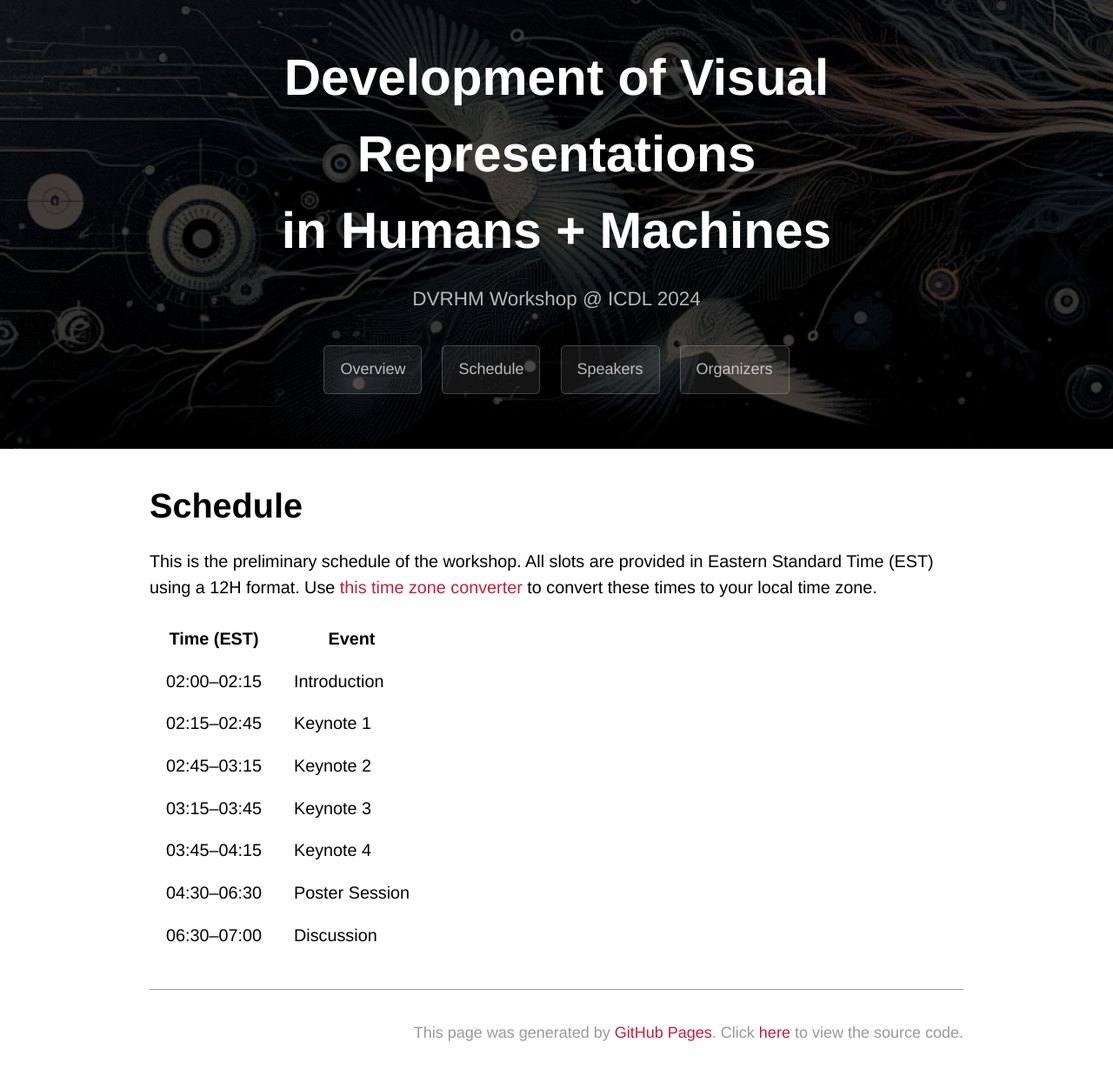
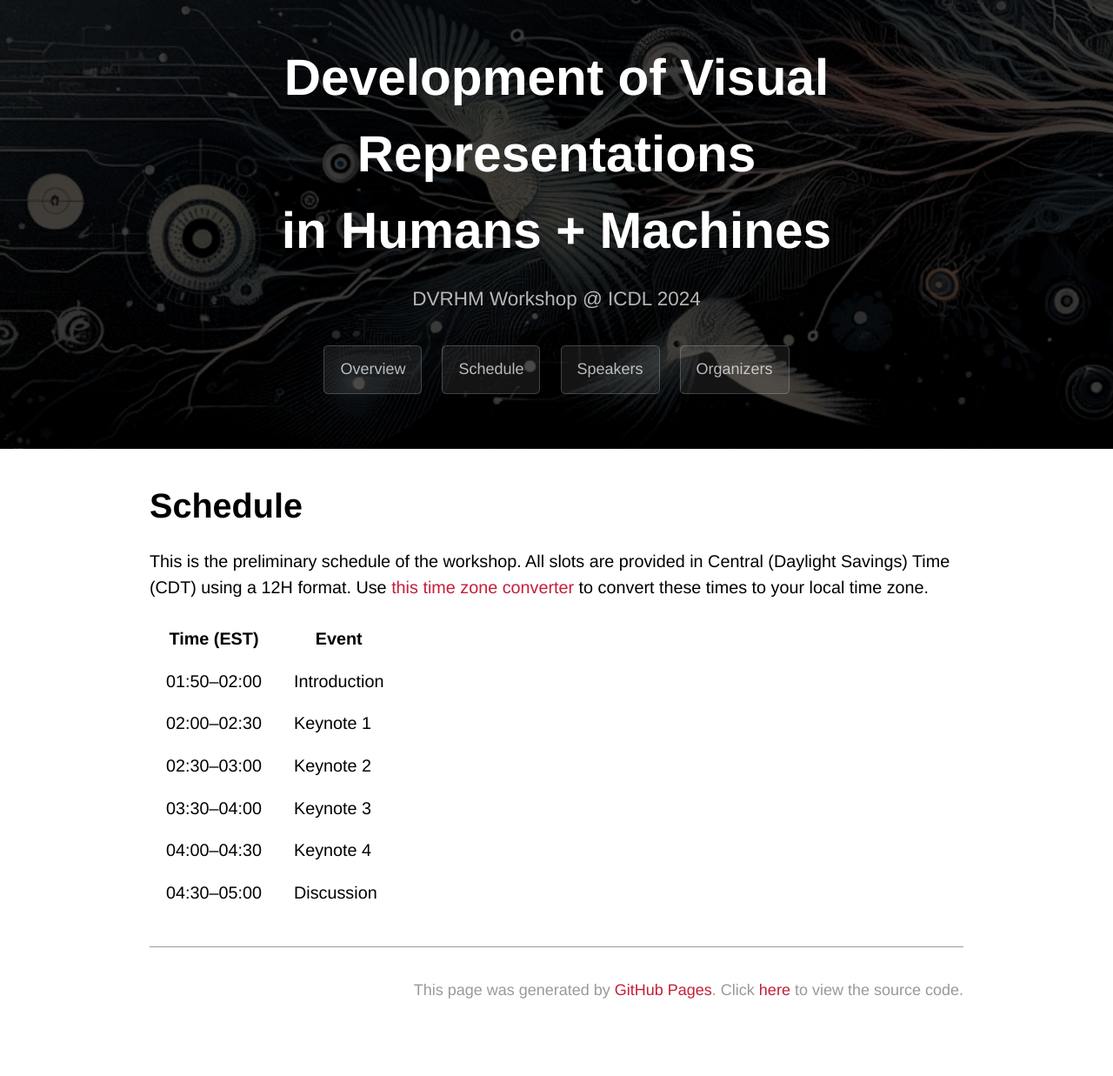
Before and after one commit to ICDL-DVRHM/icdl-dvrhm.github.io, a Jekyll site: the page built from schedule.md, in a window 1280 px wide. Shown: the whole page at 87% size. Built offline with Jekyll 4.4.1, drawn with Linux system fonts in a browser that asks for light colours; some web fonts are replaced; after the commit the page ends 1188 px from its top, so only the background shows below that.

Commit message:
info updates

```diff
--- a/schedule.md
+++ b/schedule.md
@@ -5,15 +5,14 @@ title: Schedule
 
 # Schedule
 
-This is the preliminary schedule of the workshop. All slots are provided in Eastern Standard Time (EST) using a 12H format. Use [this time zone converter](https://www.thetimezoneconverter.com) to convert these times to your local time zone.
+This is the preliminary schedule of the workshop. All slots are provided in Central (Daylight Savings) Time (CDT) using a 12H format. Use [this time zone converter](https://www.thetimezoneconverter.com) to convert these times to your local time zone.
 
 
 | Time (EST)   | Event          |
 | ------------ | -------------- |
-| 02:00--02:15 | Introduction   |
-| 02:15--02:45 | Keynote 1      |
-| 02:45--03:15 | Keynote 2      |
-| 03:15--03:45 | Keynote 3      |
-| 03:45--04:15 | Keynote 4      |
-| 04:30--06:30 | Poster Session |
-| 06:30--07:00 | Discussion     |
+| 01:50--02:00 | Introduction   |
+| 02:00--02:30 | Keynote 1      |
+| 02:30--03:00 | Keynote 2      |
+| 03:30--04:00 | Keynote 3      |
+| 04:00--04:30 | Keynote 4      |
+| 04:30--05:00 | Discussion     |
```
Also changed, not shown: index.md (+3 -3 lines), organizers.md (+1 -1 lines), speakers.md (+1 -1 lines).
